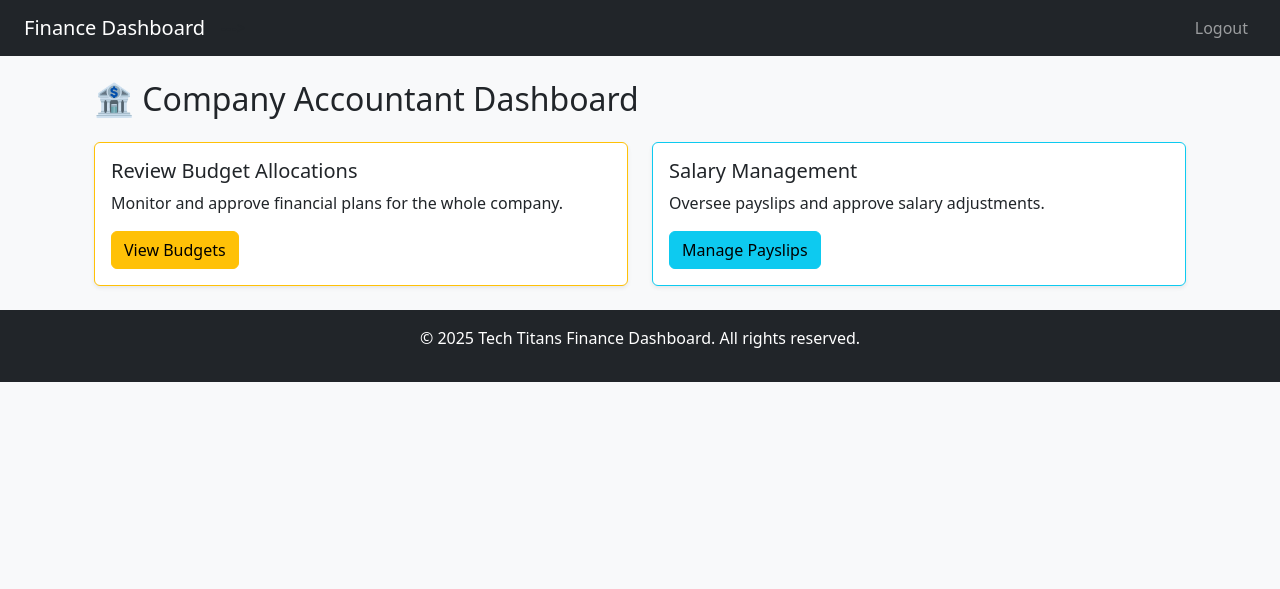
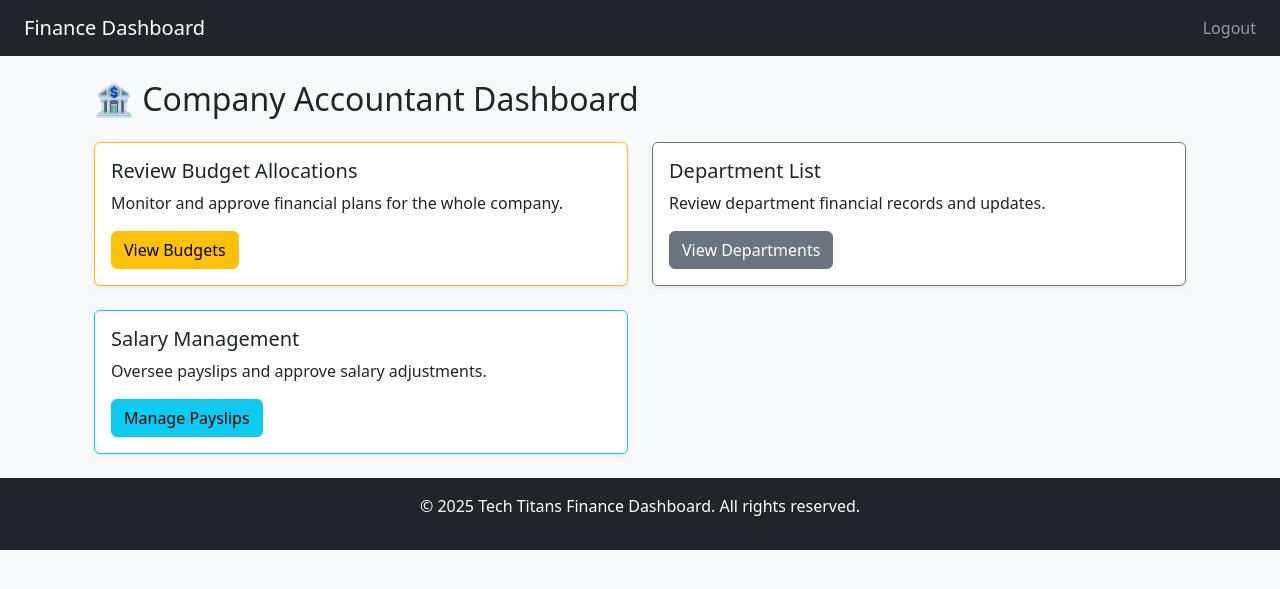
Before and after one commit to nicktemesi/Organization-Finance-Dashboard, a Django app: page /dashboard/company/ in a window 1280 px wide. Shown: the top 589 px of the page. Run offline with Django 5.2, Linux system fonts and the light colour scheme; a user stored in the database is signed in.

```diff
--- a/dashboard/templates/dashboard/company.html
+++ b/dashboard/templates/dashboard/company.html
@@ -16,6 +16,16 @@
         </div>
 
         <div class="col-md-6">
+            <div class="card border-secondary shadow-sm">
+                <div class="card-body">
+                    <h5 class="card-title">Department List</h5>
+                    <p class="card-text">Review department financial records and updates.</p>
+                    <a href="{% url 'all_departments_dashboard' %}" class="btn btn-secondary">View Departments</a>
+                </div>
+            </div>
+        </div>
+
+        <div class="col-md-6">
             <div class="card border-info shadow-sm">
                 <div class="card-body">
                     <h5 class="card-title">Salary Management</h5>
--- a/dashboard/templates/dashboard/my_department.html
+++ b/dashboard/templates/dashboard/my_department.html
@@ -10,7 +10,7 @@
                 <div class="card-body">
                     <h5 class="card-title">My Department Reports</h5>
                     <p class="card-text">Only reports and budgets for your own department.</p>
-                    <a href="{% url 'my_department_reports' %}" class="btn btn-primary">View My Reports</a>
+                    <a href="{% url 'my_reports' %}" class="btn btn-primary">View My Reports</a>
                 </div>
             </div>
         </div>
--- a/dashboard/urls.py
+++ b/dashboard/urls.py
@@ -11,6 +11,8 @@ from .views import (
     my_department_reports,
     company_charts_view,
     department_charts_view,
+    department_detail_view
+
 )
 
 urlpatterns = [
@@ -19,6 +21,7 @@ urlpatterns = [
     path('departments/', all_departments_dashboard, name='all_departments_dashboard'),
     path('my-department/', my_department_dashboard, name='my_department_dashboard'),
 
+    path('departments/<int:dept_id>/', department_detail_view, name='department_detail'),
     path('budget/', budget_allocation, name='budget'),
     path('reports/', financial_reports, name='reports'),
     path('my-reports/', my_department_reports, name='my_reports'),
--- a/dashboard/views.py
+++ b/dashboard/views.py
@@ -25,7 +25,11 @@ def company_dashboard(request):
 
 @login_required
 def all_departments_dashboard(request):
-    return render(request, 'dashboard/departments.html')
+    if request.user.role not in ['admin', 'company_accountant', 'department_accountant']:
+        return redirect('login')
+
+    departments = Department.objects.all()
+    return render(request, 'dashboard/departments.html', {'departments': departments})
 
 @login_required
 def my_department_dashboard(request):
@@ -135,3 +139,20 @@ def department_charts_view(request):
     return render(request, 'dashboard/charts/department_chart.html', {
         'department_data': department_data
     })
+
+@login_required
+def department_detail_view(request, dept_id):
+    if request.user.role not in ['admin', 'company_accountant', 'department_accountant']:
+        return redirect('dashboard_redirect')
+
+    department = get_object_or_404(Department, id=dept_id)
+    staff = Employee.objects.filter(department=department)
+    reports = FinancialReport.objects.filter(department=department)
+    budget = BudgetAllocation.objects.filter(department=department).first()
+
+    return render(request, 'dashboard/departments/detail.html', {
+        'department': department,
+        'staff': staff,
+        'reports': reports,
+        'budget': budget,
+    })
--- a/templates/base.html
+++ b/templates/base.html
@@ -33,29 +33,7 @@
                                 📄 Salary Payslips
                             </a>
                         </li>
-                    <!--
-                        <li class="nav-item">
-                            <a class="nav-link {% if request.path == '/dashboard/documents/' %}active{% endif %}" href="{% url 'documents' %}">
-                                💸 Financial Documents
-                            </a>
-                        </li>
-                        <li class="nav-item">
-                            <a class="nav-link {% if request.path == '/dashboard/charts/company/' %}active{% endif %}" href="{% url 'company_charts' %}">
-                                💳 Company Charts
-                            </a>
-                        </li>
-                        <li class="nav-item">
-                            <a class="nav-link {% if request.path == '/charts/departments/' %}active{% endif %}" href="{% url 'department_charts' %}">
-                                💵 Department charts
-                            </a>
-                        </li>
-                        <li class="nav-item">
-                            <a class="nav-link {% if request.path == '/dashboard/transactions/' %}active{% endif %}" href="{% url 'transactions' %}">
-                                💳 Transactions
-                            </a>
-                        </li>
                     {% endif %}
---->
                     {% if request.user.role == 'admin' or request.user.role == 'department_accountant' %}
                         <li class="nav-item">
                             <a class="nav-link {% if request.path == '/dashboard/reports/' %}active{% endif %}" href="{% url 'reports' %}">
@@ -85,10 +63,15 @@
 
             <ul class="navbar-nav ms-auto">
                 {% if request.user.is_authenticated %}
-                    <li class="nav-item">
-                        <a class="nav-link" href="{% url 'logout' %}">Logout</a>
-                    </li>
-                {% endif %}
+        <li class="nav-item">
+            <form method="POST" action="{% url 'logout' %}">
+                {% csrf_token %}
+                <button type="submit" class="btn btn-link nav-link" style="padding: 0; border: none; background: none;">
+                    Logout
+                </button>
+            </form>
+        </li>
+    {% endif %}
             </ul>
         </div>
     </nav>
```
Also changed, not shown: dashboard/templates/dashboard/department_list.html (added, +20 -0 lines), dashboard/templates/dashboard/deptdetails.html (added, +35 -0 lines), db.sqlite3.
